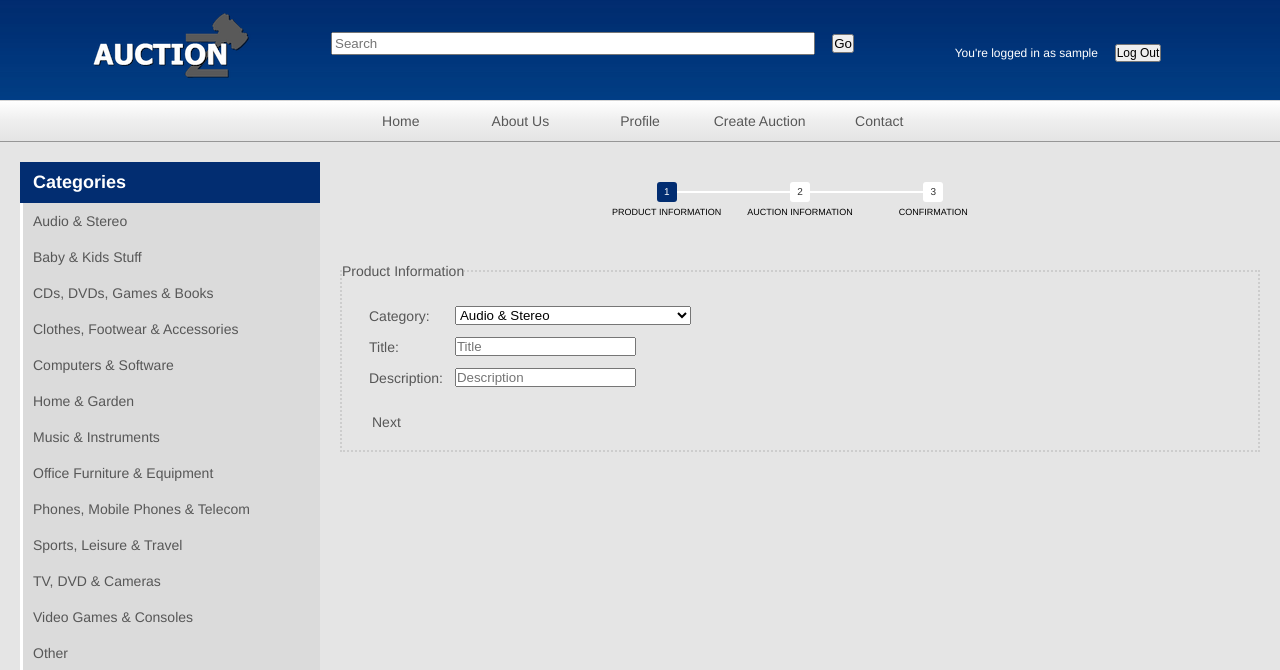
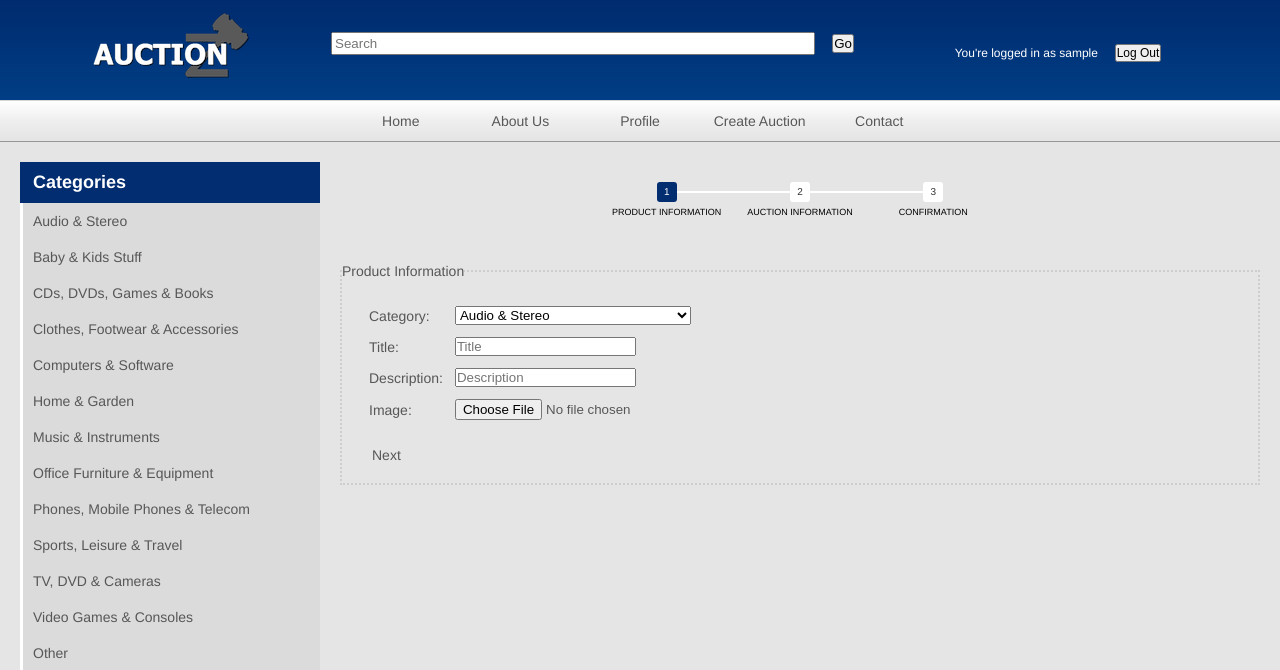
Before and after one commit to matheusgsb/auctions, a Django app: page /create_auction/ in a window 1280 px wide. Shown: the top 670 px of the page. Run offline with Django 3.2, Linux system fonts and the light colour scheme; the visitor is signed in with stand-in values (Sample User, id 1).

Commit message:
Adds ImageField do Product

```diff
--- a/auctions/templates/create_auction.html
+++ b/auctions/templates/create_auction.html
@@ -15,7 +15,7 @@
 		<li>Auction Information</li>
 		<li>Confirmation</li>
 	</ul><br>
-	<form role="form" id="auction_form" action="" method="post">
+	<form role="form" id="auction_form" action="" method="post" enctype="multipart/form-data">
 	{% csrf_token %}
 	<fieldset id="product_info">
 		<legend>Product Information</legend>
@@ -37,6 +37,13 @@
 				</td>
 				<td>
 					<input class="editable" name="p_description" type="text" placeholder="Description"/>
+				</td>
+			</tr>
+			<tr>
+				<td>Image:
+				</td>
+				<td>
+					{{ form.p_image }}
 				</td>
 			</tr>
 		</table>
--- a/auctions/urls.py
+++ b/auctions/urls.py
@@ -29,3 +29,9 @@ urlpatterns = patterns('',
     url(r'^contact/$', 'core.views.contact', name='contact'),
 
 )
+
+from django.contrib.staticfiles.urls import staticfiles_urlpatterns
+from django.conf.urls.static import static
+from django.conf import settings
+urlpatterns += staticfiles_urlpatterns()
+urlpatterns += static(settings.MEDIA_URL, document_root=settings.MEDIA_ROOT)
--- a/core/forms.py
+++ b/core/forms.py
@@ -70,6 +70,7 @@ class AuctionCreationForm(forms.ModelForm):
         widget=forms.Select, choices=Product.CATEGORIES)
     p_title = forms.CharField(label='Product title', widget=forms.TextInput)
     p_description = forms.CharField(label='Product description', widget=forms.TextInput)
+    p_image = forms.ImageField(label='Product image')
 
 
     class Meta:
@@ -95,7 +96,8 @@ class AuctionCreationForm(forms.ModelForm):
         product = Product(
                 title=self.cleaned_data.get('p_title'),
                 description=self.cleaned_data.get('p_description'),
-                category=self.cleaned_data.get('p_category')
+                category=self.cleaned_data.get('p_category'),
+                image=self.files.get('p_image')
             )
         auction = Auction(
                 auctioneer=self._user, date_end=self.cleaned_data.get('date_end'),
--- a/core/models.py
+++ b/core/models.py
@@ -24,7 +24,7 @@ class Product(models.Model):
     title =  models.CharField(max_length=30, verbose_name=u'Title')
     description =  models.CharField(max_length=500, verbose_name=u'Description')
     category = models.CharField(max_length=5, choices=CATEGORIES, default='NA')
-    # image = models.ImageField(upload_to='photos/%Y/%m/%d')
+    image = models.ImageField(upload_to='images/%Y/%m/%d')
 
     def __unicode__(self):
         return str(self.id) + " - " + self.title
--- a/core/views.py
+++ b/core/views.py
@@ -163,7 +163,7 @@ def auction(request, aid):
 def create_auction(request):
     c = RequestContext(request)
     if request.method == 'POST':
-        form = AuctionCreationForm(user=request.user, data=request.POST)
+        form = AuctionCreationForm(user=request.user, data=request.POST, files=request.FILES)
         if form.is_valid():
             auction = form.save()
             return HttpResponseRedirect('/auction/%d/' % auction.id)
```
Also changed, not shown: core/migrations/0001_initial.py, core/migrations/0002_auto__del_field_auction_min_price.py (deleted), core/migrations/0003_auto__del_customuser__chg_field_auction_auctioneer__chg_field_bid_bidd.py (deleted).
